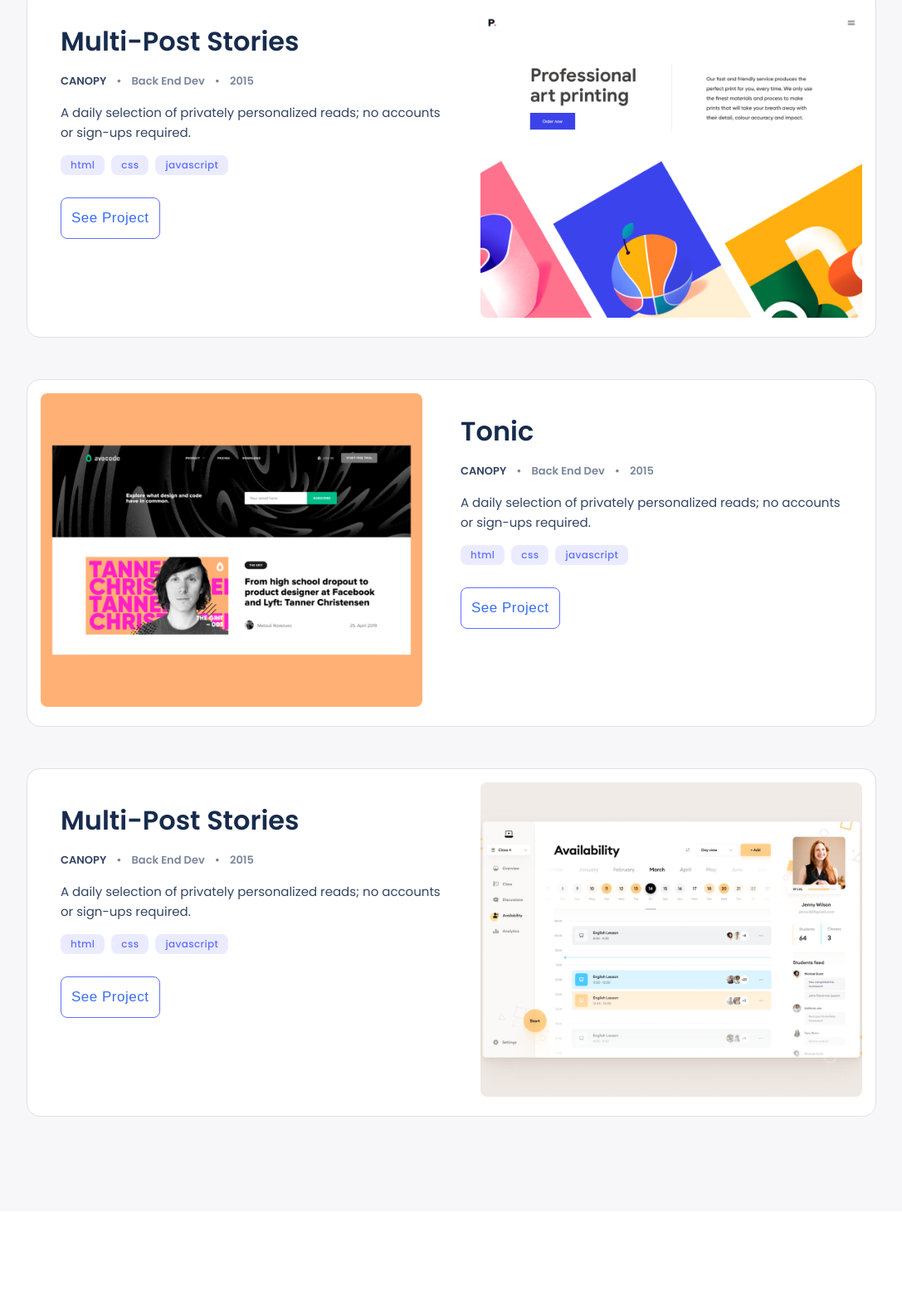
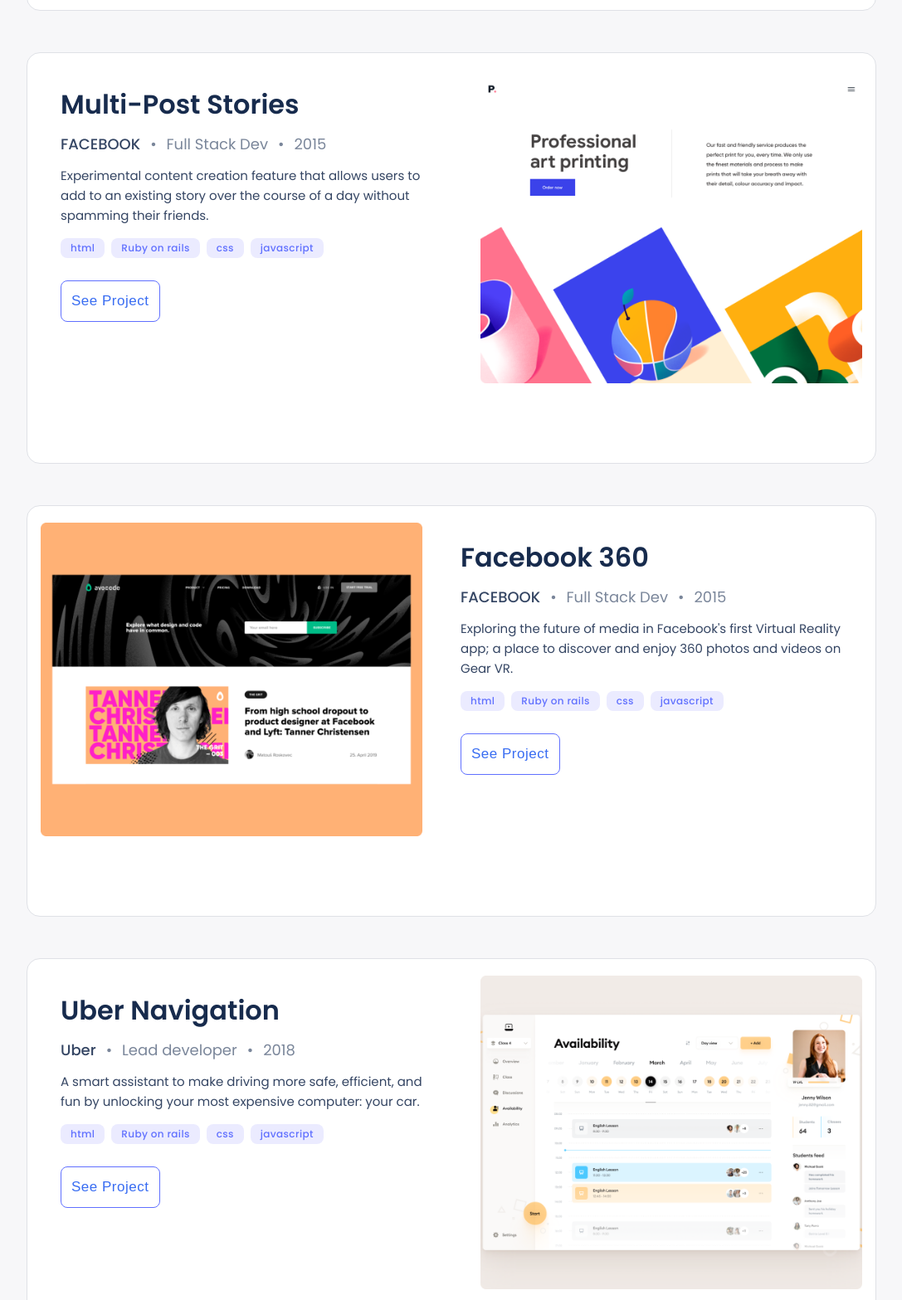
Before and after one commit to dennis-every/portfolio, a website: page index.html in a window 1280 px wide. Shown: the part 1491-3058 px from the top of the page at 83% size, without its empty margins (96-1183 px from the left). Drawn offline with Linux system fonts and the light colour scheme.

Commit message:
Update works section to display text responsively, refactored background contact section

```diff
--- a/index.html
+++ b/index.html
@@ -174,21 +174,39 @@
               <ul>
                 <li class="work-card__title">Multi-Post Stories</li>
                 <li>
-                  <ul class="work-card__experience">
+                  <ul class="work-card__experience mobile">
                     <li>Canopy</li>
                     <li>&#x2022;</li>
                     <li>Back End Dev</li>
                     <li>&#x2022;</li>
                     <li>2015</li>
                   </ul>
+                  <ul class="work-card__experience desktop">
+                    <li>FACEBOOK</li>
+                    <li>&#x2022;</li>
+                    <li>Full Stack Dev</li>
+                    <li>&#x2022;</li>
+                    <li>2015</li>
+                  </ul>
                 </li>
-                <li class="work-card__description">
+                <li class="work-card__description mobile">
                   A daily selection of privately personalized reads; no accounts
                   or sign-ups required.
                 </li>
+                <li class="work-card__description desktop">
+                  Experimental content creation feature that allows users to add
+                  to an existing story over the course of a day without spamming
+                  their friends.
+                </li>
                 <li>
-                  <ul class="work-card__technologies">
+                  <ul class="work-card__technologies mobile">
                     <li>html</li>
+                    <li>css</li>
+                    <li>javascript</li>
+                  </ul>
+                  <ul class="work-card__technologies desktop">
+                    <li>html</li>
+                    <li>Ruby on rails</li>
                     <li>css</li>
                     <li>javascript</li>
                   </ul>
@@ -218,23 +236,42 @@
             </li>
             <li class="work-card__body">
               <ul>
-                <li class="work-card__title">Tonic</li>
+                <li class="work-card__title mobile">Tonic</li>
+                <li class="work-card__title desktop">Facebook 360</li>
                 <li>
-                  <ul class="work-card__experience">
+                  <ul class="work-card__experience mobile">
                     <li>Canopy</li>
                     <li>&#x2022;</li>
                     <li>Back End Dev</li>
                     <li>&#x2022;</li>
                     <li>2015</li>
                   </ul>
+                  <ul class="work-card__experience desktop">
+                    <li>FACEBOOK</li>
+                    <li>&#x2022;</li>
+                    <li>Full Stack Dev</li>
+                    <li>&#x2022;</li>
+                    <li>2015</li>
+                  </ul>
                 </li>
-                <li class="work-card__description">
+                <li class="work-card__description mobile">
                   A daily selection of privately personalized reads; no accounts
                   or sign-ups required.
                 </li>
+                <li class="work-card__description desktop">
+                  Exploring the future of media in Facebook's first Virtual
+                  Reality app; a place to discover and enjoy 360 photos and
+                  videos on Gear VR.
+                </li>
                 <li>
-                  <ul class="work-card__technologies">
+                  <ul class="work-card__technologies mobile">
                     <li>html</li>
+                    <li>css</li>
+                    <li>javascript</li>
+                  </ul>
+                  <ul class="work-card__technologies desktop">
+                    <li>html</li>
+                    <li>Ruby on rails</li>
                     <li>css</li>
                     <li>javascript</li>
                   </ul>
@@ -264,23 +301,41 @@
             </li>
             <li class="work-card__body">
               <ul>
-                <li class="work-card__title">Multi-Post Stories</li>
+                <li class="work-card__title mobile">Multi-Post Stories</li>
+                <li class="work-card__title desktop">Uber Navigation</li>
                 <li>
-                  <ul class="work-card__experience">
+                  <ul class="work-card__experience mobile">
                     <li>Canopy</li>
                     <li>&#x2022;</li>
                     <li>Back End Dev</li>
                     <li>&#x2022;</li>
                     <li>2015</li>
                   </ul>
+                  <ul class="work-card__experience desktop">
+                    <li>Uber</li>
+                    <li>&#x2022;</li>
+                    <li>Lead developer</li>
+                    <li>&#x2022;</li>
+                    <li>2018</li>
+                  </ul>
                 </li>
-                <li class="work-card__description">
+                <li class="work-card__description mobile">
                   A daily selection of privately personalized reads; no accounts
                   or sign-ups required.
                 </li>
+                <li class="work-card__description desktop">
+                  A smart assistant to make driving more safe, efficient, and
+                  fun by unlocking your most expensive computer: your car.
+                </li>
                 <li>
-                  <ul class="work-card__technologies">
+                  <ul class="work-card__technologies mobile">
                     <li>html</li>
+                    <li>css</li>
+                    <li>javascript</li>
+                  </ul>
+                  <ul class="work-card__technologies desktop">
+                    <li>html</li>
+                    <li>Ruby on rails</li>
                     <li>css</li>
                     <li>javascript</li>
                   </ul>
@@ -393,7 +448,7 @@
                 </li>
                 <li class="detail">
                   <img src="images/css.jpg" alt="css" />
-                  <span>CSS</span>
+                  <span>Css</span>
                 </li>
               </ul>
             </li>
--- a/styles.css
+++ b/styles.css
@@ -3,6 +3,8 @@
   margin: 0;
   padding: 0;
   font-family: 'Poppins', sans-serif;
+  font-size: 16px;
+  line-height: 24px;
   background: #f7f7f9;
 }
 
@@ -201,6 +203,7 @@
   border: 1px solid #dfe1e6;
   width: 100%;
   height: 100%;
+  min-height: 496px;
   padding: 16px;
 }
 
@@ -222,7 +225,7 @@
 
 .work-card__header img {
   width: 100%;
-  height: auto;
+  height: 100%;
   border-radius: 8px;
   object-fit: contain;
 }
@@ -294,7 +297,6 @@
   font-weight: 600;
   font-size: 13px;
   line-height: 16px;
-  text-transform: uppercase;
   color: #344563;
 }
 
@@ -371,6 +373,16 @@
   #work__fourth {
     flex-direction: row-reverse;
   }
+
+  .work-card__experience > li {
+    font-weight: 400;
+    font-size: 1.125rem;
+  }
+
+  .work-card__experience > li:first-child {
+    font-weight: 500;
+    font-size: 1.125rem;
+  }
 }
 
 /* ABOUT SECTION */
@@ -378,7 +390,7 @@
 #about-container {
   box-sizing: border-box;
   margin: 0;
-  padding: 114px 24px 0 24px;
+  padding: 114px 24px;
   width: 100%;
   height: 100%;
   background: #fff;
@@ -479,6 +491,10 @@
   padding-right: 16px;
 }
 
+#item-details > li:last-child > span {
+  text-transform: uppercase;
+}
+
 @media screen and (min-width: 768px) {
   #about-container {
     padding: 142px 10% 162px 10%;
@@ -505,21 +521,26 @@
     gap: 10px;
     margin: 12px;
   }
-
-  #item-details > li:last-child > span {
-    text-transform: lowercase;
-  }
-
-  #item-details > li:last-child > span::first-letter {
-    text-transform: capitalize;
-  }
 }
 
 /* CONTACT SECTION */
 
 #contact-form-container {
-  margin: -100px 0 0 0;
-  padding: 100px 0 0 0;
+  box-sizing: border-box;
+  margin: 0;
+  padding: 0;
+  background: #fff;
+  width: 100%;
+  height: 100%;
+}
+
+#contact-form-container-ul {
+  list-style: none;
+  box-sizing: border-box;
+  height: 100%;
+  width: 100%;
+  margin: 0;
+  padding: 80px 24px;
   background: #6070ff;
   background-image: url('images/background-contact-form.png');
   background-repeat: no-repeat;
@@ -527,20 +548,9 @@
   background-position: right;
   border-radius: 100px 0 0 0;
   display: flex;
+  flex-direction: column;
   justify-content: center;
-}
-
-#contact-form-container-ul {
-  list-style: none;
-  margin: 0;
-  padding: 80px 24px;
-  box-sizing: border-box;
-  min-height: 779px;
-  height: 100%;
-  width: 100%;
-  display: flex;
-  flex-direction: column;
-  justify-content: flex-start;
+  align-items: center;
   gap: 28px;
 }
 
@@ -639,17 +649,13 @@
 }
 
 @media screen and (min-width: 768px) {
-  #contact-form-container {
-    box-sizing: border-box;
-    border: 100px solid #6070ff;
+  #contact-form-container-ul {
     background-position: top left;
     background-image: url('images/background-contact-form-lg.png');
   }
 
-  #contact-form-container-ul {
-    width: 60vw;
-    min-width: 768px;
-    padding: 150px;
+  #contact-form-container-ul > li {
+    width: 500px;
   }
 
   #btn-contact-form {
@@ -683,3 +689,19 @@
     display: none;
   }
 }
+
+/* REPLACE ELEMENT CONTENTS RESPONSIVELY */
+
+.desktop {
+  display: none;
+}
+
+@media screen and (min-width: 768px) {
+  .desktop {
+    display: flex;
+  }
+
+  .mobile {
+    display: none;
+  }
+}
```
